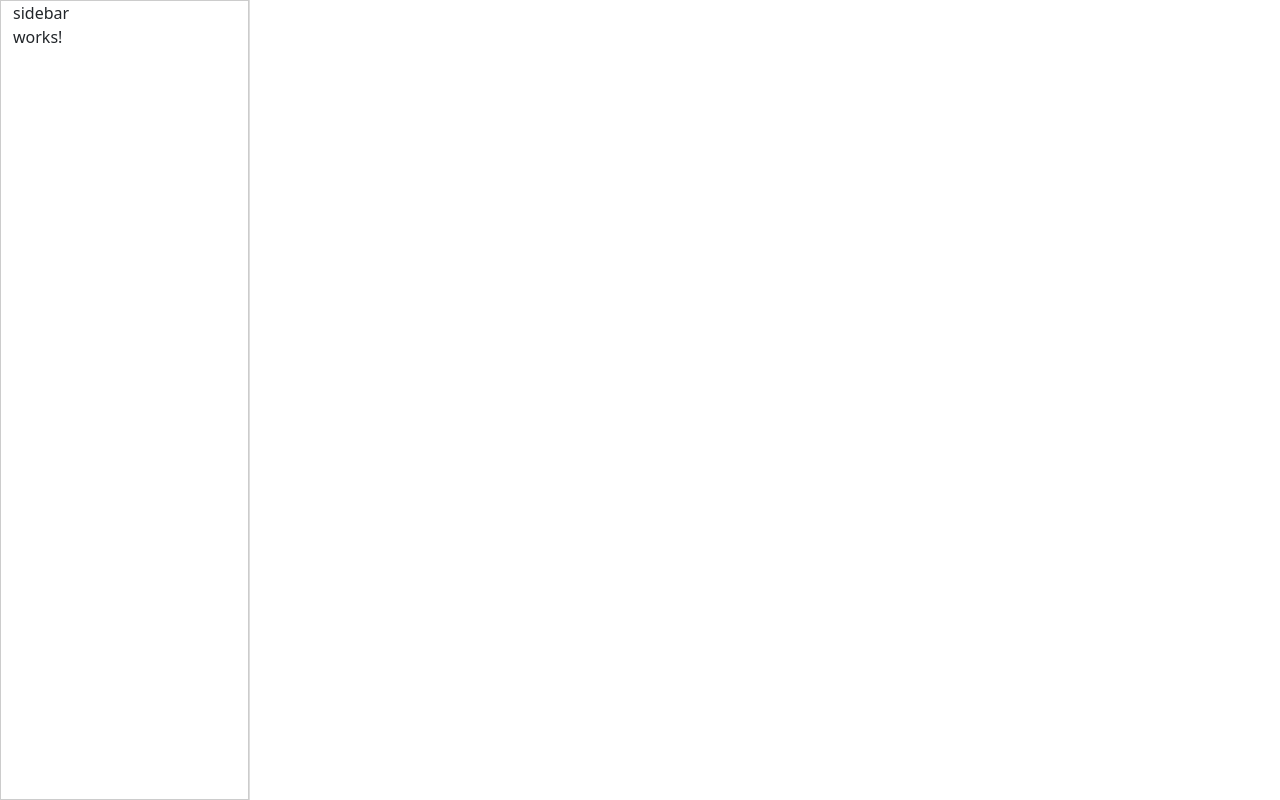
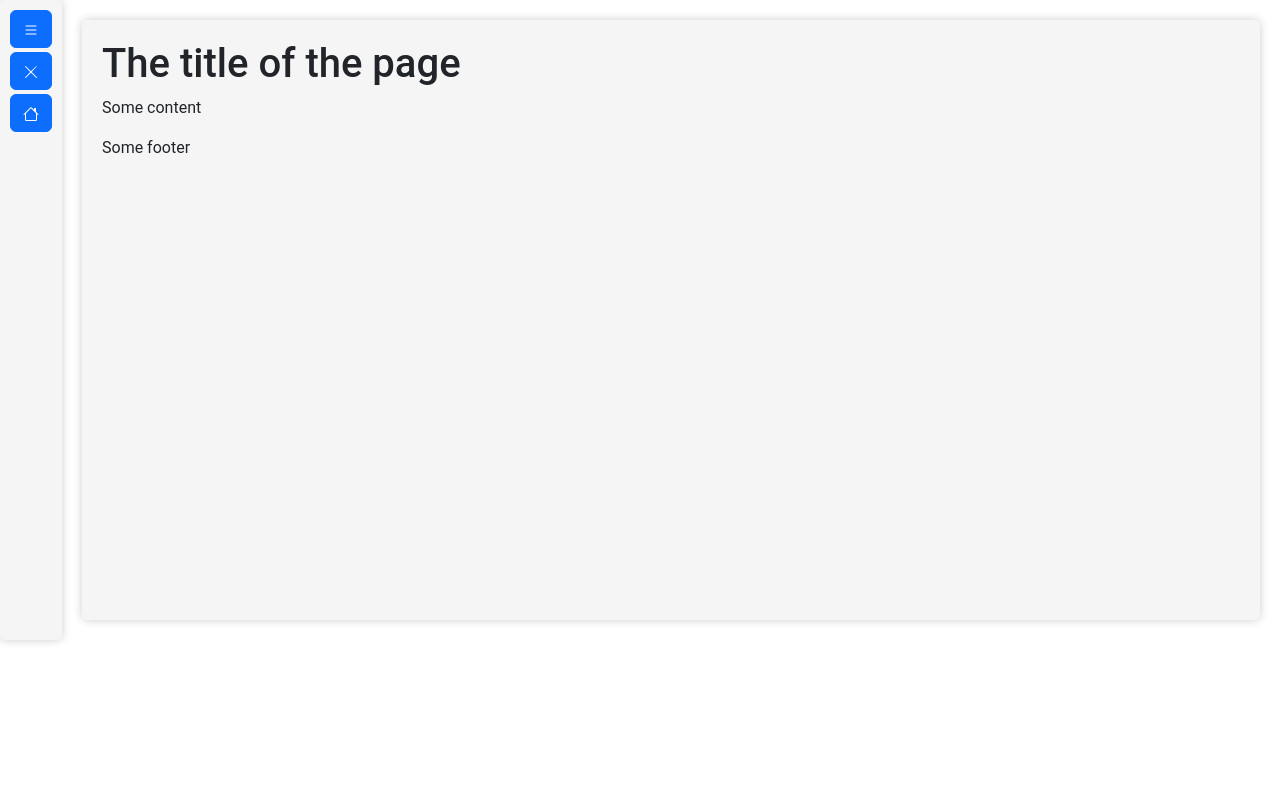
Before and after one commit to CarlosManuel02/trailers-app, an Angular app: page /traillers/home in a window 1280 px wide. Built offline with nearby package versions, Linux system fonts and the light colour scheme.

Commit message:
sideBar movida

```diff
--- a/package.json
+++ b/package.json
@@ -19,6 +19,7 @@
     "@angular/platform-browser-dynamic": "^15.1.0",
     "@angular/router": "^15.1.0",
     "bootstrap": "^5.3.0-alpha3",
+    "bootstrap-icons": "^1.10.4",
     "rxjs": "~7.8.0",
     "tslib": "^2.3.0",
     "zone.js": "~0.12.0"
--- a/src/app/app.component.css
+++ b/src/app/app.component.css
@@ -1,11 +1,5 @@
-app-sidebar{
-    position: fixed;
-    top: 0;
-    left: 0;
-    bottom: 0;
-    width: 250px;
-    background-color: #fff;
-    border-right: 1px solid #ddd;
-    overflow-y: auto;
-    z-index: 1000;
+
+
+.spacer {
+    flex: 1 1 auto;
 }
--- a/src/app/app.component.html
+++ b/src/app/app.component.html
@@ -1,8 +1,5 @@
 <div class="row">
-  <div class="col d-flex">
-
-    <app-sidebar></app-sidebar>
-
+ <div class="col">
     <router-outlet></router-outlet>
   </div>
 </div>
--- a/src/app/shared/sidebar/sidebar.component.css
+++ b/src/app/shared/sidebar/sidebar.component.css
@@ -5,3 +5,50 @@
   padding: 0;
   width: 100%;
 }
+
+.sidebar{
+  background-color: #fff;
+  border-right: 1px solid #ccc;
+  height: 100%;
+  padding: 0;
+  width: 200px;
+}
+
+.sidebar ul{
+  list-style-type: none;
+  margin: 0;
+  padding: 0;
+}
+
+.sidebar li{
+  border-bottom: 1px solid #ccc;
+  padding: 10px;
+}
+
+.sidebar li:last-child{
+  border-bottom: none;
+}
+
+.sidebar li a{
+  color: #000;
+  display: block;
+  text-decoration: none;
+}
+
+.sidebar li a:hover{
+  color: #fff;
+  background-color: #000;
+}
+
+.toggle-sidebar{
+  color: #fff;
+  cursor: pointer;
+  display: block;
+  padding: 10px;
+  text-align: center;
+  text-decoration: none;
+  height: 100%;
+  background-color: #f5f5f5;
+  border-radius: 5px;
+  box-shadow: 0 0 10px 0 rgba(0, 0, 0, 0.2);
+}
--- a/src/app/shared/sidebar/sidebar.component.html
+++ b/src/app/shared/sidebar/sidebar.component.html
@@ -1,5 +1,71 @@
-<div class="row">
-  <div class="col-3">
-    <p>sidebar works!</p>
+<div class="row sidebar"
+     *ngIf="sidebarOpen">
+
+  <div class="sidebar" [class.open]="sidebarOpen">
+    <div class="col-3">
+
+      <button class="btn btn-primary"
+              type="button"
+              (click)="toggleSidebar()">
+        <svg xmlns="http://www.w3.org/2000/svg" width="16" height="16" fill="currentColor" class="bi bi-x"
+             viewBox="0 0 16 16">
+          <path fill-rule="evenodd"
+                d="M13.854 1.646a.5.5 0 0 1 0 .708L8.707 8l5.147 5.146a.5.5 0 0 1-.708.708L8 8.707l-5.146 5.147a.5.5 0 0 1-.708-.708L7.293 8 2.146 2.854a.5.5 0 0 1 .708-.708L8 7.293l5.146-5.147a.5.5 0 0 1 .708 0z"/>
+        </svg>
+      </button>
+
+      <div class="sidebar-header d-flex">
+        <h3>Menu</h3>
+      </div>
+      <ul class="list-unstyled components">
+        <li>
+          <a href="#">Home</a>
+        </li>
+        <li>
+          <a href="#">About</a>
+        </li>
+        <li>
+          <a href="#">Services</a>
+        </li>
+        <li>
+          <a href="#">Portfolio</a>
+        </li>
+        <li>
+          <a href="#">Contact</a>
+        </li>
+      </ul>
+    </div>
   </div>
 </div>
+
+
+<div class="toggle-sidebar d-flex flex-column"
+     *ngIf="!sidebarOpen">
+  <button class="btn btn-primary"
+          type="button"
+          (click)="toggleSidebar()">
+    <svg xmlns="http://www.w3.org/2000/svg" width="16" height="16" fill="currentColor" class="bi bi-list"
+         viewBox="0 0 16 16">
+      <path fill-rule="evenodd"
+            d="M2.5 12a.5.5 0 0 1 .5-.5h10a.5.5 0 0 1 0 1H3a.5.5 0 0 1-.5-.5zm0-4a.5.5 0 0 1 .5-.5h10a.5.5 0 0 1 0 1H3a.5.5 0 0 1-.5-.5zm0-4a.5.5 0 0 1 .5-.5h10a.5.5 0 0 1 0 1H3a.5.5 0 0 1-.5-.5z"/>
+    </svg>
+  </button>
+
+  <button class="btn btn-primary mt-1"
+          type="button"
+          (click)="toggleSidebar()">
+    <svg xmlns="http://www.w3.org/2000/svg" width="16" height="16" fill="currentColor" class="bi bi-x"
+         viewBox="0 0 16 16">
+      <path fill-rule="evenodd"
+            d="M13.854 1.646a.5.5 0 0 1 0 .708L8.707 8l5.147 5.146a.5.5 0 0 1-.708.708L8 8.707l-5.146 5.147a.5.5 0 0 1-.708-.708L7.293 8 2.146 2.854a.5.5 0 0 1 .708-.708L8 7.293l5.146-5.147a.5.5 0 0 1 .708 0z"/>
+    </svg>
+  </button>
+
+  <button class="btn btn-primary mt-1"
+          type="button"
+          (click)="toggleSidebar()">
+    <svg xmlns="http://www.w3.org/2000/svg" width="16" height="16" fill="currentColor" class="bi bi-house" viewBox="0 0 16 16">
+      <path d="M8.707 1.5a1 1 0 0 0-1.414 0L.646 8.146a.5.5 0 0 0 .708.708L2 8.207V13.5A1.5 1.5 0 0 0 3.5 15h9a1.5 1.5 0 0 0 1.5-1.5V8.207l.646.647a.5.5 0 0 0 .708-.708L13 5.793V2.5a.5.5 0 0 0-.5-.5h-1a.5.5 0 0 0-.5.5v1.293L8.707 1.5ZM13 7.207V13.5a.5.5 0 0 1-.5.5h-9a.5.5 0 0 1-.5-.5V7.207l5-5 5 5Z"/>
+    </svg>
+  </button>
+</div>
--- a/src/app/shared/sidebar/sidebar.component.ts
+++ b/src/app/shared/sidebar/sidebar.component.ts
@@ -6,5 +6,11 @@ import { Component } from '@angular/core';
   styleUrls: ['./sidebar.component.css']
 })
 export class SidebarComponent {
+  sidebarOpen: boolean = false;
 
+
+  toggleSidebar() {
+    this.sidebarOpen = !this.sidebarOpen;
+
+  }
 }
--- a/src/app/traillers/pages/home/home.component.css
+++ b/src/app/traillers/pages/home/home.component.css
@@ -0,0 +1,9 @@
+.hero {
+  background-color: #f5f5f5;
+  padding: 20px;
+  border-radius: 5px;
+  margin: 20px;
+  box-shadow: 0 0 10px 0 rgba(0, 0, 0, 0.2);
+  height: 600px;
+  width: 100%;
+}
--- a/src/app/traillers/pages/home/home.component.html
+++ b/src/app/traillers/pages/home/home.component.html
@@ -1 +1,16 @@
-<p>home works!</p>
+<div class="row">
+  <div class="col d-flex">
+    <app-sidebar></app-sidebar>
+
+    <div class="hero">
+      <h1 class="title">The title of the page</h1>
+      <div class="content">
+        <p>Some content</p>
+      </div>
+      <div class="footer">
+        <p>Some footer</p>
+    </div>
+    </div>
+  </div>
+
+</div>
--- a/src/styles.css
+++ b/src/styles.css
@@ -1 +1,8 @@
 /* You can add global styles to this file, and also import other style files */
+html, body {
+  height: 100%;
+  margin: 0;
+  font-family: Roboto, "Helvetica Neue", sans-serif;
+  overflow-x: hidden; /* Hide horizontal scrollbar */
+
+}
```
Also changed, not shown: src/app/traillers/traillers.module.ts (+6 -4 lines), 1 other file (tests, documents, lock files or other folders).
